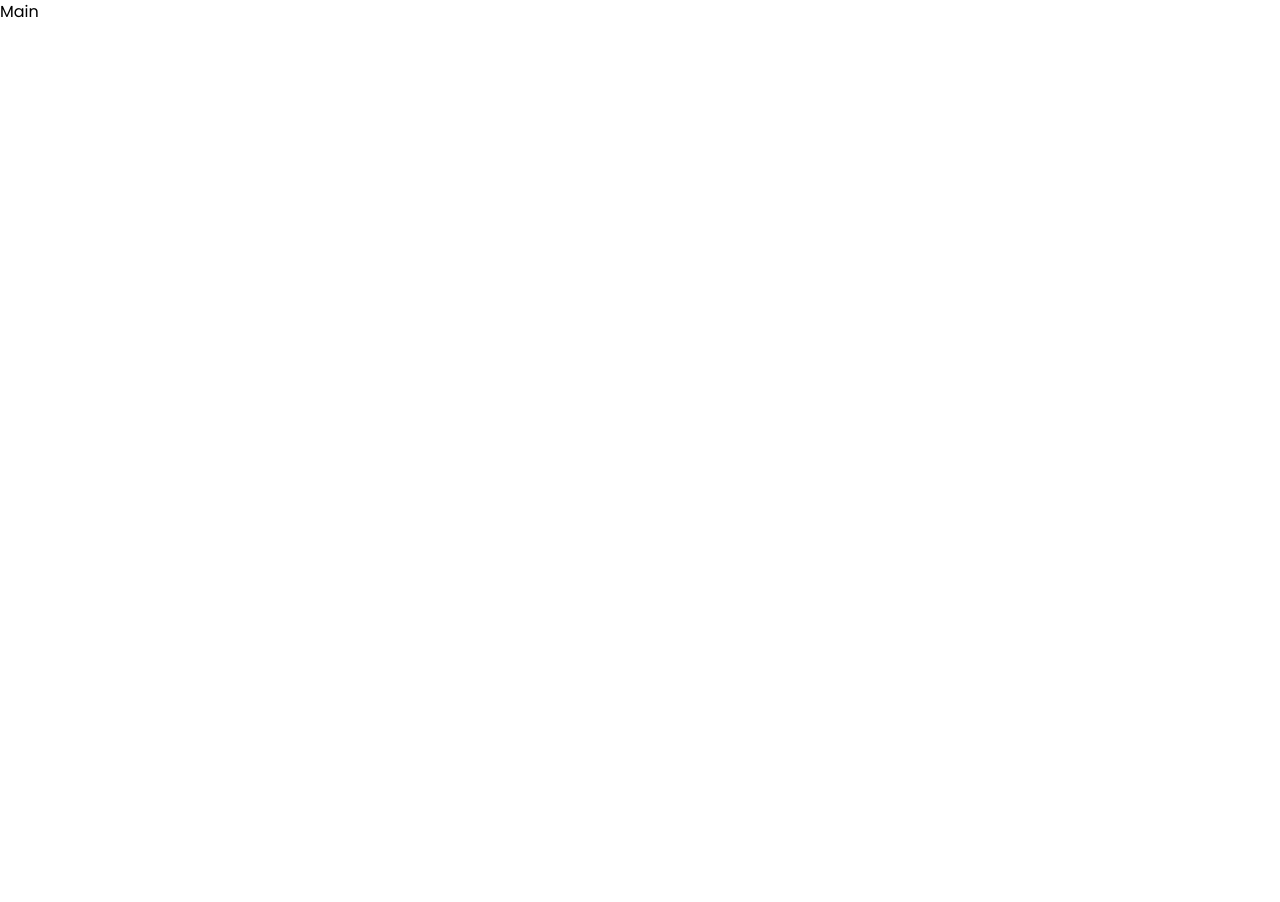
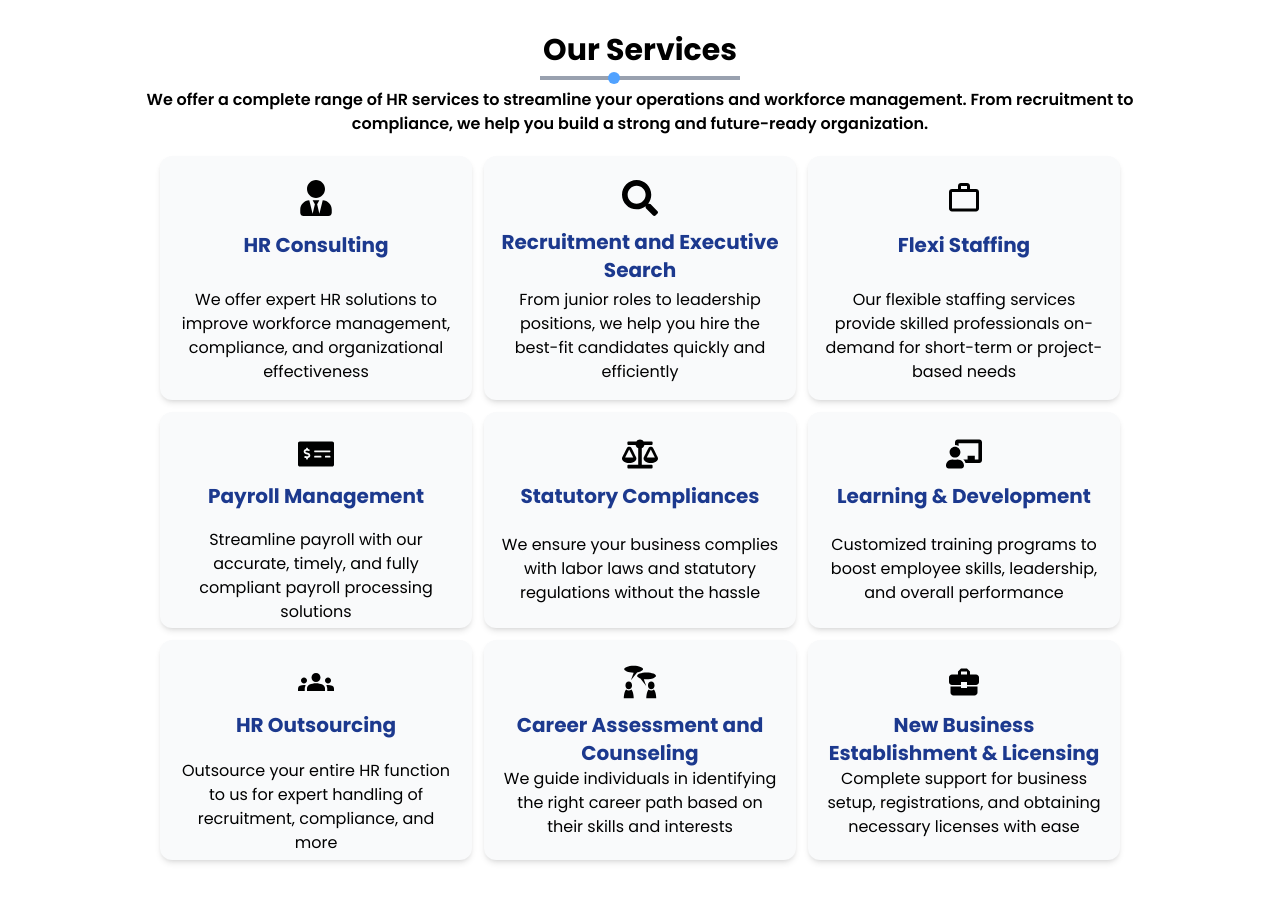
Before and after one commit to achalturkar/BrainhuntVentures, a Next.js app: page / in a window 1280 px wide. Shown: the top 902 px of the page. Before the commit the page ends 800 px from the top, so only its background shows below. Built offline with nearby package versions, Linux system fonts and the light colour scheme.

Commit message:
merge service

```diff
--- a/app/globals.css
+++ b/app/globals.css
@@ -4,5 +4,21 @@
 
 
 body {
-  font-family:  var(--font-poppins),  sans-serif;
+  font-family: var(--font-poppins), sans-serif;
 }
+
+@keyframes move {
+
+  0% {
+    left: 0%;
+  }
+
+  100% {
+    left: 100%;
+  }
+
+}
+
+.animate-move {
+  animation: move 4s linear infinite;
+}
--- a/app/page.js
+++ b/app/page.js
@@ -1,14 +1,91 @@
+import Service from "@/components/Services/Service";
 import Image from "next/image";
+import { FaUserTie, FaSearch, FaMoneyCheckAlt, FaBalanceScale, FaChalkboardTeacher } from 'react-icons/fa';
+import { MdWorkOutline, MdGroups, MdBusinessCenter } from 'react-icons/md';
+import { GiDiscussion } from 'react-icons/gi';
+import Line from "@/components/Line/Line";
+export default function Home() {
 
-export default function Home() {
+
+
+  const service = [
+    {
+      icon: <FaUserTie />,
+      head: "HR Consulting ",
+      desc: "We offer expert HR solutions to improve workforce management, compliance, and organizational effectiveness "
+
+    },
+    {
+      icon: <FaSearch />,
+      head: "Recruitment and Executive Search ",
+      desc: "From junior roles to leadership positions, we help you hire the best-fit candidates quickly and efficiently "
+
+    },
+    {
+      icon: <MdWorkOutline />,
+      head: "Flexi Staffing ",
+      desc: "Our flexible staffing services provide skilled professionals on-demand for short-term or project-based needs "
+
+    },
+    {
+      icon: <FaMoneyCheckAlt />,
+      head: "Payroll Management ",
+      desc: "Streamline payroll with our accurate, timely, and fully compliant payroll processing solutions "
+
+    },
+    {
+      icon: <FaBalanceScale />,
+      head: "Statutory Compliances ",
+      desc: "We ensure your business complies with labor laws and statutory regulations without the hassle "
+
+    },
+    {
+      icon: <FaChalkboardTeacher />,
+      head: "Learning & Development ",
+      desc: "Customized training programs to boost employee skills, leadership, and overall performance "
+
+    },
+    {
+      icon: <MdGroups />,
+      head: "HR Outsourcing ",
+      desc: "Outsource your entire HR function to us for expert handling of recruitment, compliance, and more"
+
+    },
+    {
+      icon: <GiDiscussion />,
+      head: "Career Assessment and Counseling ",
+      desc: "We guide individuals in identifying the right career path based on their skills and interests"
+
+    },
+    {
+      icon: <MdBusinessCenter />,
+      head: "New Business Establishment & Licensing ",
+      desc: "Complete support for business setup, registrations, and obtaining necessary licenses with ease"
+
+    },
+  ]
   return (
-      <main>
+    <main>
 
-        <h1>Main</h1>
+
+
+      <section id="#service" className="px-1 md:px-24 lg:px-36 my-8">
+
+        <h1 className="text-3xl font-extrabold my-1 text-center">Our Services</h1>
+        <Line />
+        <p className="text-md font-semibold text-center my-1">We offer a complete range of HR services to streamline your operations and workforce management.
+          From recruitment to compliance, we help you build a strong and future-ready organization.
+
+        </p>
+
+        <Service Services={service} />
+
+
+      </section>
 
 
 
 
-      </main>
+    </main>
   );
 }
--- a/components/About/about.jsx
+++ b/components/About/about.jsx
@@ -3,10 +3,11 @@
 const About = () =>{
 
     return(
-        <>
+        <div>
 
 
-        </>
+
+        </div>
     )
 
 }
--- /dev/null
+++ b/components/Line/Line.jsx
@@ -0,0 +1,16 @@
+
+
+const Line = () => {
+
+    return (
+        <div className="flex  justify-center items-center my-2">
+            <div className="relative w-50 h-1  bg-gray-400 text-center">
+                <div className=" absolute w-3 h-3 left-1/2 top-1/2 -translate-x-1/2 -translate-y-1/2  rounded-full bg-blue-400 animate-move">
+
+                </div>
+            </div>
+        </div>
+    )
+}
+
+export default Line;
--- a/components/Services/Service.jsx
+++ b/components/Services/Service.jsx
@@ -1,13 +1,22 @@
 
 
 
-const Service = () =>{
+const Service = ({ Services }) => {
 
-    return(
-        <>
+    return (
+        <div className="grid grid-col-1 md:grid-cols-3 gap-3 p-4">
+            {Services.map((each, index) => (
+                <div key={index} className="p-4 flex flex-col text-center justify-center items-center bg-gray-50 rounded-xl shadow-md hover:shadow-lg">
+                    <div className="p-2 text-4xl hover h-3/11 mb-1">{each.icon}</div>
+                    <h1 className="text-xl font-extrabold text-blue-900 h-3/11 mb-1">{each.head}</h1>
+                    <p className="text-md font-md h-5/11">{each.desc}</p>
 
+                </div>
 
-        </>
+            ))
+            }
+
+        </div>
     )
 
 }
```
Also changed, not shown: package.json (+4 -3 lines), 1 other file (tests, documents, lock files or other folders).
